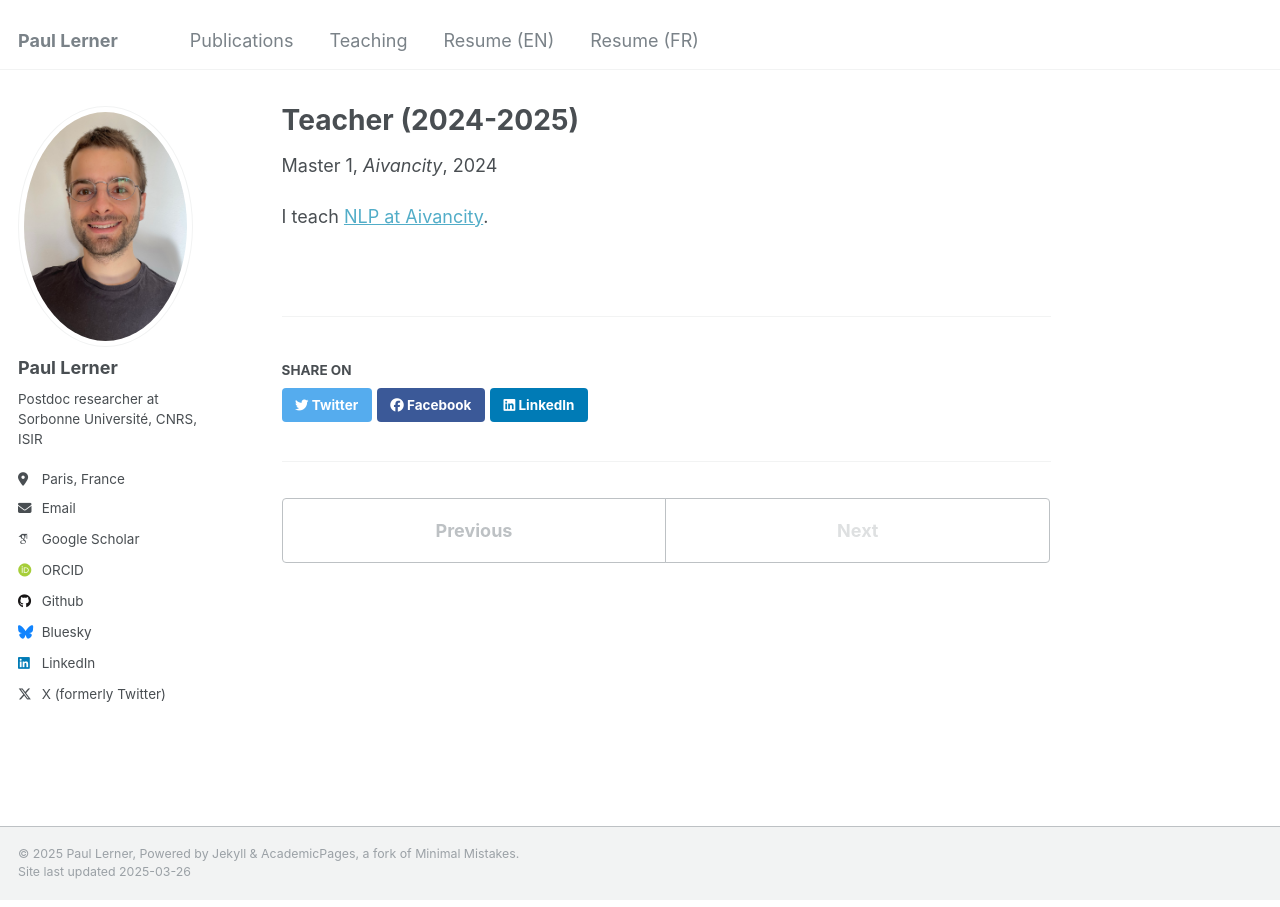
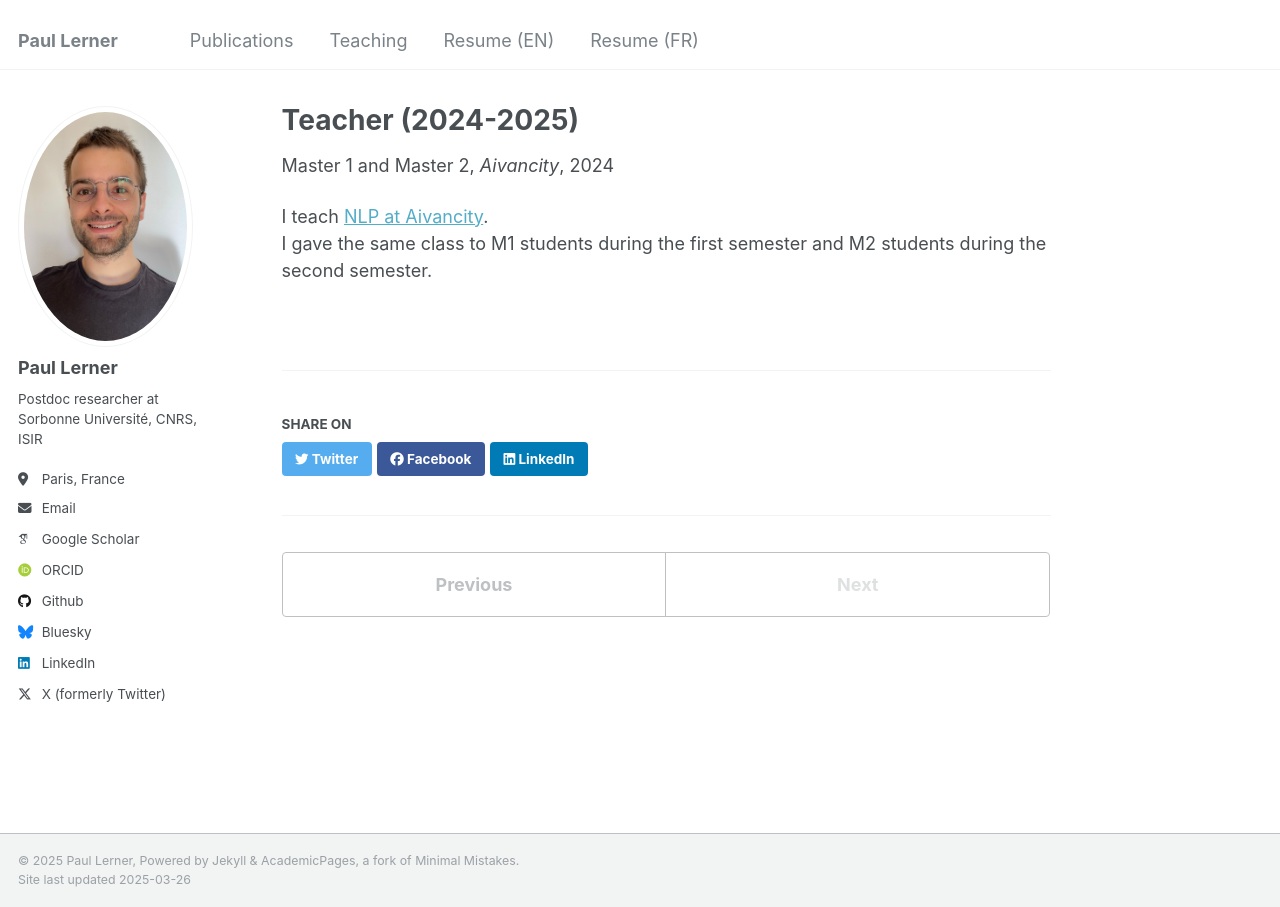
Before and after one commit to PaulLerner/PaulLerner.github.io, a Jekyll site: the page built from _teaching/2024-aivancity.md, in a window 1280 px wide. Built offline with Jekyll 4.4.1, drawn with Linux system fonts in a browser that asks for light colours; some web fonts are replaced.

Commit message:
update teaching

```diff
--- a/_teaching/2024-aivancity.md
+++ b/_teaching/2024-aivancity.md
@@ -1,9 +1,10 @@
 ---
 title: "Teacher (2024-2025)"
 collection: teaching
-type: "Master 1"
+type: "Master 1 and Master 2"
 venue: "Aivancity"
 date: 2024-10-01
 ---
 
 I teach [NLP at Aivancity](https://paullerner.github.io/aivancity_nlp/).
+I gave the same class to M1 students during the first semester and M2 students during the second semester.
```
Also changed, not shown: _teaching/2024-ensae-ta.md (+1 -1 lines).
